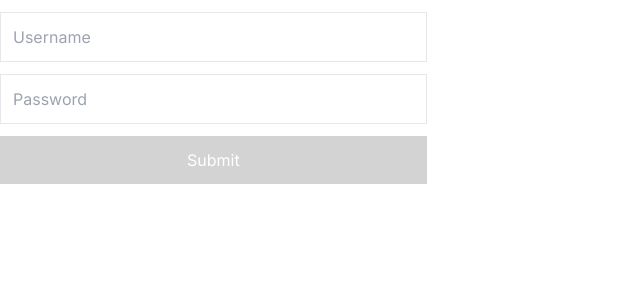
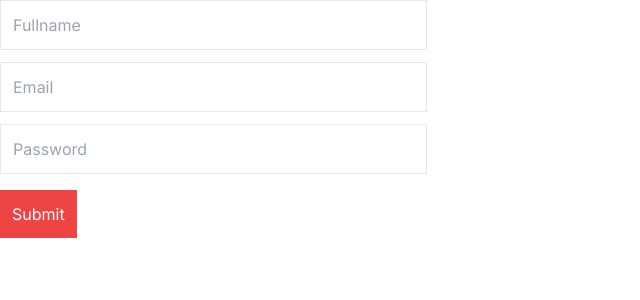
Before and after one commit to ansariabdulahad/STREAM_APP, a Next.js app in the folder stream-app/: page / in a window 1280 px wide. Shown: the top 300 px of the page, without its empty margins (0-640 px from the left). Built offline with nearby package versions, Linux system fonts and the light colour scheme.

Commit message:
form validation and usable form code

```diff
--- /dev/null
+++ b/stream-app/Tailwind/Form/Fields.jsx
@@ -0,0 +1,16 @@
+import { ErrorMessage, Field } from "formik";
+
+export const Input = ({ name, type = 'text', ...rest }) => {
+    const design = (
+        <>
+            <Field
+                {...rest}
+                name={name}
+                type={type}
+                className="border p-3"
+            />
+            <ErrorMessage name={name} component={'p'} className="text-red-500" />
+        </>
+    );
+    return design;
+}
--- a/stream-app/Tailwind/Form/Form.jsx
+++ b/stream-app/Tailwind/Form/Form.jsx
@@ -3,20 +3,21 @@ import './Form.css';
 import { ErrorMessage, Field, Form, Formik } from "formik";
 import * as yup from "yup";
 
-const FormDesign = () => {
+const FormDesign = ({
+    children,
+    ...rest
+}) => {
 
     const schema = yup.object({
-        username: yup.string().required('Username is required !').email('Enter a valid email !'),
-        password: yup.string().required('Password is required !')
-    })
+        fullname: yup.string().required('This field is required !'),
+        email: yup.string().required('This field is required !').email('Enter a valid email address !'),
+        password: yup.string().required('This field is required !')
+    });
 
     const defaultValues = {
-        username: '',
+        fullname: '',
+        email: '',
         password: ''
-    };
-
-    const onSubmit = (values) => {
-        console.log(values);
     }
 
     const design = (
@@ -24,30 +25,16 @@ const FormDesign = () => {
             <Formik
                 initialValues={defaultValues}
                 validationSchema={schema}
-                onSubmit={onSubmit}
+                {...rest}
             >
                 {
                     (formik) => {
                         return (
                             <>
-                                <Form className="flex flex-col gap-3 w-4/12 mt-3">
-                                    <Field
-                                        className='border p-3'
-                                        name='username'
-                                        type='email'
-                                        placeholder='Username'
-                                    />
-                                    <ErrorMessage name="username" component={'p'} className="text-red-500" />
-                                    <Field
-                                        className='border p-3'
-                                        name='password'
-                                        type='password'
-                                        placeholder='Password'
-                                    />
-                                    <ErrorMessage name="password" component={'p'} className="text-red-500" />
+                                <Form>
+                                    {children}
                                     <button
-                                        className="p-3 bg-red-500 text-white"
-                                        disabled={!(formik.dirty && formik.isValid)}
+                                        className='p-3 mt-4 bg-red-500 text-white'
                                     >Submit</button>
                                 </Form>
                             </>
--- a/stream-app/Tailwind/index.js
+++ b/stream-app/Tailwind/index.js
@@ -6,6 +6,7 @@ import { PatternOne, PatternTwo } from "./Patterns/Patterns";
 import Icon from "./Icon/Icon";
 import IconButton from "./Icon-Button/Icon-Button";
 import FormDesign from "./Form/Form";
+import { Input } from "./Form/Fields";
 
 export {
     Button,
@@ -19,5 +20,6 @@ export {
     PatternTwo,
     Icon,
     IconButton,
-    FormDesign
+    FormDesign,
+    Input
 }
--- a/stream-app/src/app/page.js
+++ b/stream-app/src/app/page.js
@@ -1,12 +1,20 @@
 'use client';
 
-import { FormDesign } from "../../Tailwind";
+import { FormDesign, Input } from "../../Tailwind";
 
 const Page = () => {
 
   const design = (
     <>
-      <FormDesign />
+      <FormDesign
+        onSubmit={() => alert()}
+      >
+        <div className="flex flex-col gap-3 w-4/12">
+          <Input name={'fullname'} placeholder='Fullname' />
+          <Input name={'email'} type="email" placeholder='Email' />
+          <Input name={'password'} type="password" placeholder='Password' />
+        </div>
+      </FormDesign>
     </>
   );
   return design;
```
